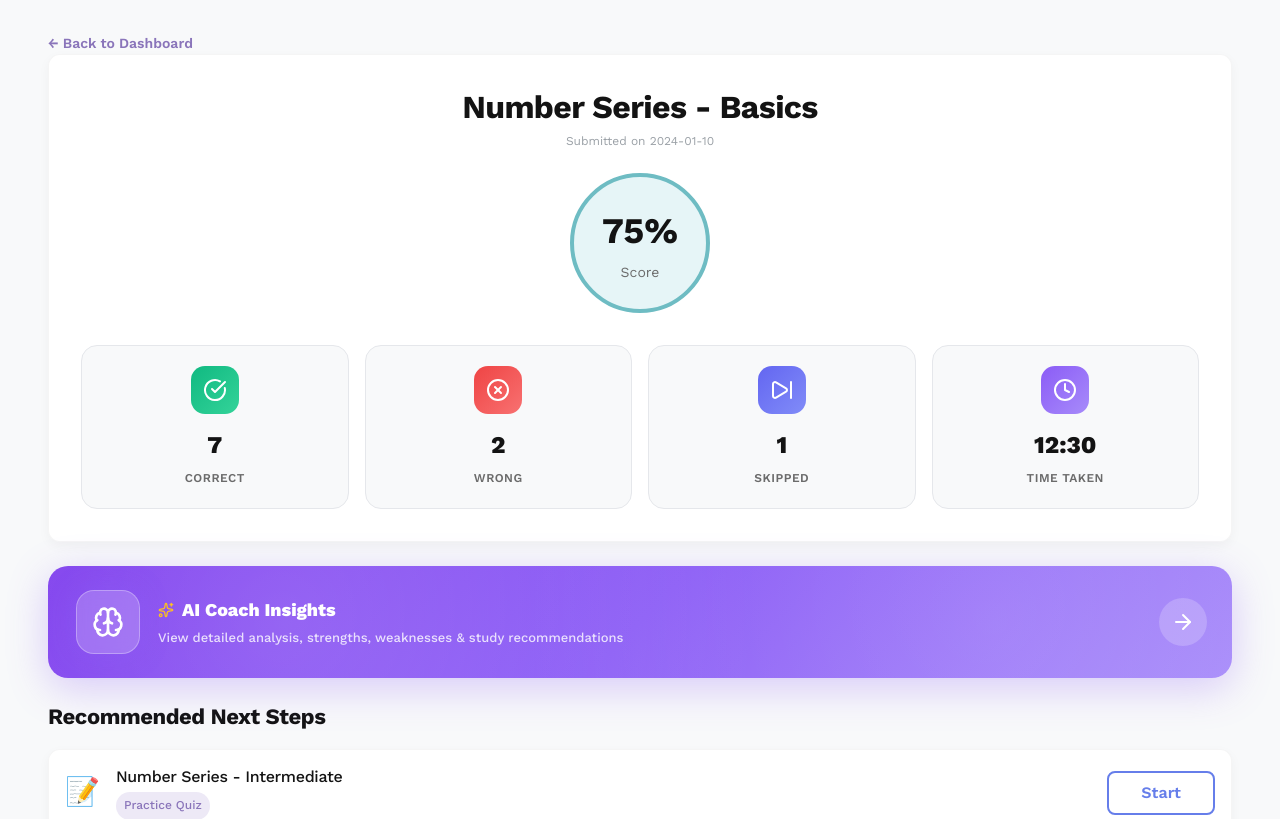
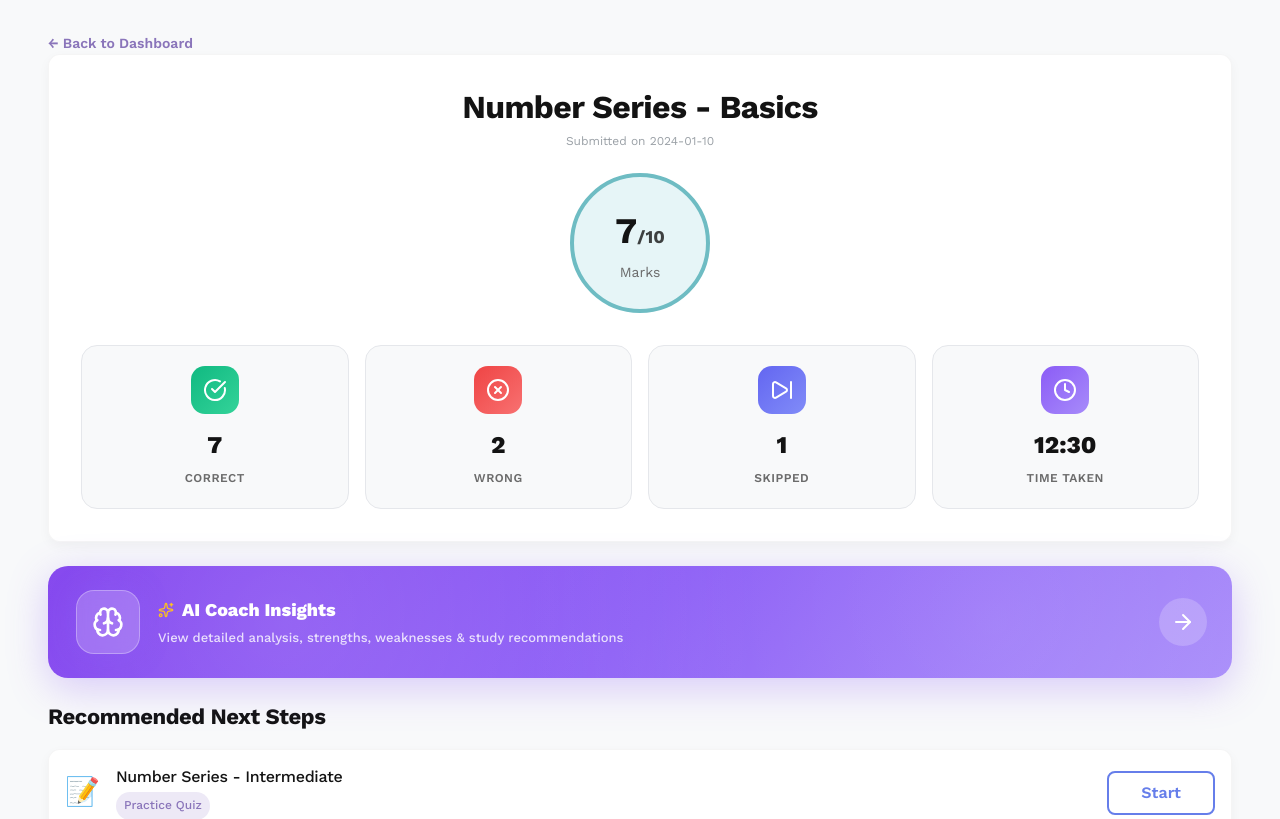
Before and after one commit to ShyamCoder2024/StudywiseBanking_site, a React (Vite) app in the folder frontend/: page /result/1 in a window 1280 px wide. Shown: the top 819 px of the page. Built offline with nearby package versions, Linux system fonts and the light colour scheme; no server answers; sample sign-in values are in the browser's storage.

Commit message:
Fix: Show actual marks (e.g., 5/5) instead of percentage on result page

```diff
--- a/frontend/src/pages/student/ResultPage.jsx
+++ b/frontend/src/pages/student/ResultPage.jsx
@@ -104,8 +104,14 @@ export function ResultPage() {
                             transition={{ delay: 0.3, type: 'spring', stiffness: 150 }}
                         >
                             <div className="score-circle">
-                                <span className="score-value">{result.score}%</span>
-                                <span className="score-label">Score</span>
+                                <span className="score-value">
+                                    {/* Show actual marks instead of percentage */}
+                                    {result.totalMarks !== undefined
+                                        ? Number(result.totalMarks).toFixed(result.totalMarks % 1 === 0 ? 0 : 2)
+                                        : result.correctAnswers}
+                                    <span style={{ fontSize: '0.5em', opacity: 0.8 }}>/{result.maxMarks || result.totalQuestions}</span>
+                                </span>
+                                <span className="score-label">Marks</span>
                             </div>
                         </motion.div>
 
```
Also changed, not shown: 1 other file (tests, documents, lock files or other folders).
